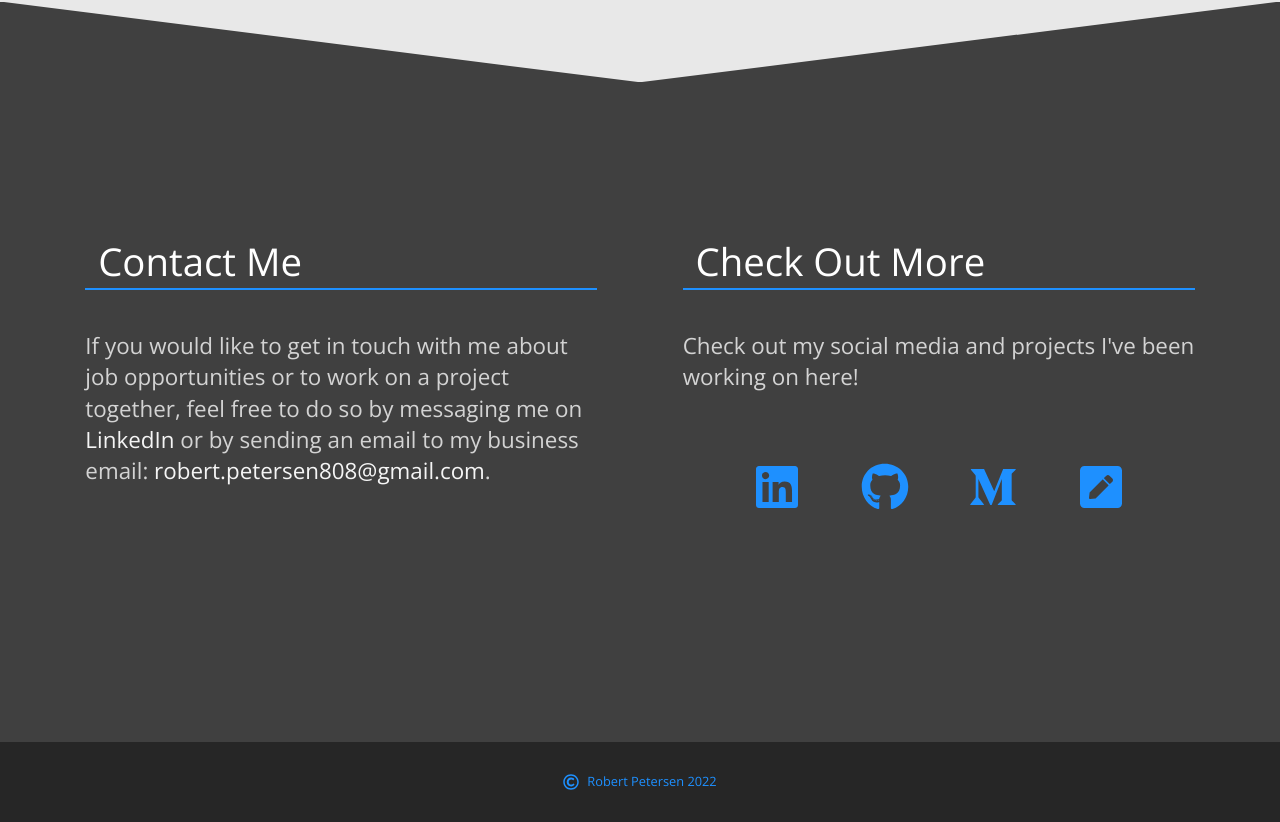
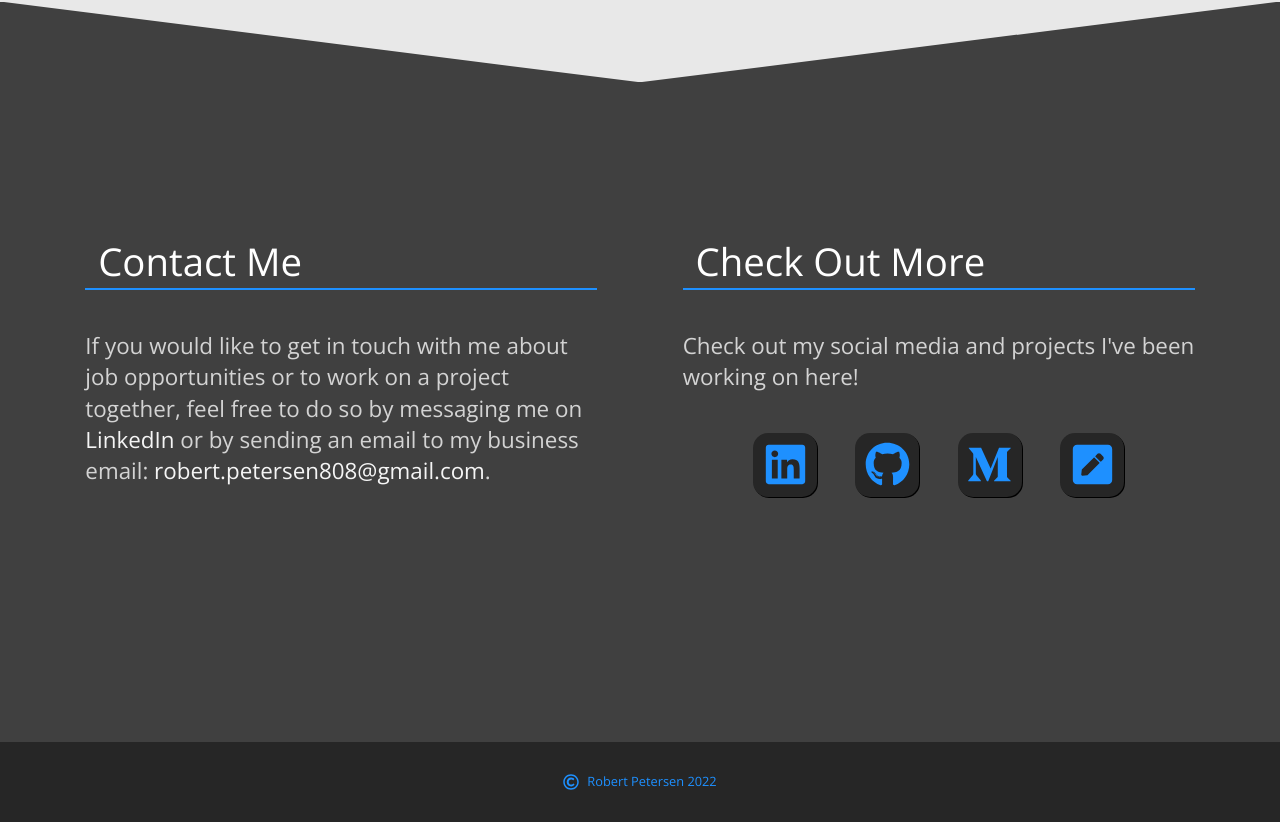
Before and after one commit to robert-petersen/portfolio3, a React (Create React App) app: page / in a window 1280 px wide. Shown: the part 6205-7027 px from the top of the page. Built offline with nearby package versions, Linux system fonts and the light colour scheme.

Commit message:
refactored social links into SocialCard / reworked link and tooltip logic / reworked styles

```diff
--- a/src/components/contact/Contact.js
+++ b/src/components/contact/Contact.js
@@ -1,15 +1,9 @@
-import React, {useState} from "react";
-import { FaLinkedin, FaGithub, FaMediumM, FaPenSquare, FaRegCopyright } from "react-icons/fa";
+import React from "react";
+import { FaRegCopyright } from "react-icons/fa";
+import SocialCard from "./SocialCard";
+import { socialData } from "./socialData";
 
 const Contact = () => {
-  const [hover, setHover] = useState(false);
-  const [social, setSocial] = useState("");
-
-  const onHover = (thisSocial) => {
-    setHover(!hover);
-    setSocial(thisSocial);
-  }
-
   return (
     <section id="contact">
       <div className="contact_content_container">
@@ -23,70 +17,11 @@ const Contact = () => {
           <h1>Check Out More</h1>
           <p>Check out my social media and projects I've been working on here!</p>
           <div className="contact_socials_container">
-            <a
-              className="social_link"
-              href="https://www.linkedin.com/in/robert-petersen808/"
-              target="_blank"
-              rel="noreferrer"
-              onMouseEnter={() => onHover("linkedIn")}
-              onMouseLeave={() => onHover("")}
-            >
-              <FaLinkedin className="icon"/>
-              <span className={
-                  hover === true && social === "linkedIn"
-                  ? "tooltip unhide"
-                  : "tooltip"
-                }>LinkedIn
-              </span>
-            </a>
-            <a
-              className="social_link"
-              href="https://github.com/robert-petersen"
-              target="_blank"
-              rel="noreferrer"
-              onMouseEnter={() => onHover("github")}
-              onMouseLeave={() => onHover("")}
-            >
-              <FaGithub className="icon"/>
-              <span className={
-                  hover === true && social === "github"
-                  ? "tooltip unhide"
-                  : "tooltip"
-                }>GitHub
-              </span>
-            </a>
-            <a
-              className="social_link"
-              href="https://robert-petersen.medium.com/"
-              target="_blank"
-              rel="noreferrer"
-              onMouseEnter={() => onHover("medium")}
-              onMouseLeave={() => onHover("")}
-            >
-              <FaMediumM className="icon"/>
-              <span className={
-                  hover === true && social === "medium"
-                  ? "tooltip unhide"
-                  : "tooltip"
-                }>Medium
-              </span>
-            </a>
-            <a
-              className="social_link"
-              href="https://resume.io/r/FFjx1r7fT"
-              target="_blank"
-              rel="noreferrer"
-              onMouseEnter={() => onHover("resume")}
-              onMouseLeave={() => onHover("")}
-            >
-              <FaPenSquare className="icon"/>
-              <span className={
-                  hover === true && social === "resume"
-                  ? "tooltip unhide"
-                  : "tooltip"
-                }>Resume
-              </span>
-            </a>
+            {
+              socialData.map((socialInfo, index) => {
+                return <SocialCard key={index} socialInfo={socialInfo}/>;
+              })
+            }
           </div>
         </div>
       </div>
--- /dev/null
+++ b/src/components/contact/SocialCard.js
@@ -0,0 +1,29 @@
+import React, { useState } from "react";
+
+const SocialCard = ({socialInfo}) => {
+  const [social, setSocial] = useState("");
+
+  const onHover = (thisSocial) => {
+    setSocial(thisSocial);
+  }
+
+  return(
+    <div className="social_card">
+      <a
+        className="social_link"
+        href={socialInfo.link}
+        target="_blank"
+        rel="noreferrer"
+        onMouseEnter={() => onHover(socialInfo.name)}
+        onMouseLeave={() => onHover("")}
+      >{socialInfo.icon}</a>
+      <h4 className={
+        social === socialInfo.name
+        ? "tooltip unhide"
+        : "tooltip"}
+      >{socialInfo.name}</h4>
+    </div>
+  );
+}
+
+export default SocialCard;
--- a/src/components/contact/_contact.scss
+++ b/src/components/contact/_contact.scss
@@ -9,6 +9,7 @@
 
   .contact_content_container {
     width: 100%;
+    height: calc(90vh - 60px);
     display: flex;
     justify-content: space-evenly;
     align-items: flex-start;
@@ -67,56 +68,14 @@
         width: 100%;
         margin-top: 5vh;
         display: flex;
-        flex-wrap: wrap;
         justify-content: center;
         align-items: center;
-
-        .social_link {
-          position: relative;
-          text-decoration: none;
-          padding: 20px;
-          margin: 10px;
-
-          .icon {
-            font-size: 3rem;
-            color: dodgerblue;
-            transition: 0.3s ease-in-out;
-            margin-bottom: 30px;
-
-            &:hover {
-              color: white;
-              padding-top: 2px;
-              padding-bottom: 2px;
-            }
-          }
-
-          .tooltip {
-            width: 100%;
-            position: absolute;
-            left: 0;
-            bottom: 0;
-            text-align: center;
-            padding: 10px;
-            color: lightgrey;
-            background-color: dodgerblue;
-            font-weight: bold;
-            border-radius: 10px;
-            visibility: hidden;
-            opacity: 0;
-            transition: 0.3s ease-in-out;
-          }
-
-          .unhide {
-            visibility: visible;
-            opacity: 1;
-          }
-        }
       }
     }
   }
 
   .contact_copyright {
-    margin-top: 10vh;
+    // margin-top: 10vh;
     width: 100%;
     height: 10vh;
     background-color: $background_darker;
--- /dev/null
+++ b/src/components/contact/_socialCard.scss
@@ -0,0 +1,47 @@
+.social_card {
+  width: 20%;
+  height: 100%;
+  display: flex;
+  flex-direction: column;
+  justify-content: center;
+  align-items: center;
+
+  .social_link {
+    width: 8vh;
+    height: 8vh;
+    text-decoration: none;
+    color: dodgerblue;
+    background-color: $background_darker;
+    display: flex;
+    justify-content: center;
+    align-items: center;
+    border-radius: 15px;
+    box-shadow: 1px 1px $dark_shadow;
+    font-size: 4.5rem;
+    transition: 0.3s ease-in-out;
+
+    &:hover {
+      color: white;
+      box-shadow: 1px 1px $shadow;
+    }
+  }
+
+  .tooltip {
+    width: 90%;
+    margin-top: 2vh;
+    text-align: center;
+    padding: 10px;
+    color: lightgrey;
+    background-color: dodgerblue;
+    font-weight: bold;
+    border-radius: 10px;
+    visibility: hidden;
+    opacity: .5;
+    transition: 0.3s ease-in-out;
+  }
+
+  .unhide {
+    visibility: visible;
+    opacity: 1;
+  }
+}
--- /dev/null
+++ b/src/components/contact/socialData.js
@@ -0,0 +1,29 @@
+import { FaLinkedin, FaGithub, FaMediumM, FaPenSquare } from "react-icons/fa";
+
+const linkedIcon = <FaLinkedin className="icon"/>;
+const gitIcon = <FaGithub className="icon"/>;
+const medIcon = <FaMediumM className="icon"/>;
+const resIcon = <FaPenSquare className="icon"/>;
+
+export const socialData = [
+  {
+    name:"LinkedIn",
+    icon: linkedIcon,
+    link: "https://www.linkedin.com/in/robert-petersen808/",
+  },
+  {
+    name:"GitHub",
+    icon: gitIcon,
+    link: "https://github.com/robert-petersen",
+  },
+  {
+    name:"Medium",
+    icon: medIcon,
+    link: "https://robert-petersen.medium.com/",
+  },
+  {
+    name:"Resume",
+    icon: resIcon,
+    link: "https://resume.io/r/FFjx1r7fT",
+  },
+]
--- a/src/index.css
+++ b/src/index.css
@@ -839,6 +839,7 @@ body::-webkit-scrollbar-thumb {
 
 #contact .contact_content_container {
   width: 100%;
+  height: calc(90vh - 60px);
   display: -webkit-box;
   display: -ms-flexbox;
   display: flex;
@@ -932,8 +933,6 @@ body::-webkit-scrollbar-thumb {
   display: -webkit-box;
   display: -ms-flexbox;
   display: flex;
-  -ms-flex-wrap: wrap;
-      flex-wrap: wrap;
   -webkit-box-pack: center;
       -ms-flex-pack: center;
           justify-content: center;
@@ -942,51 +941,7 @@ body::-webkit-scrollbar-thumb {
           align-items: center;
 }
 
-#contact .contact_content_container .contact_content .contact_socials_container .social_link {
-  position: relative;
-  text-decoration: none;
-  padding: 20px;
-  margin: 10px;
-}
-
-#contact .contact_content_container .contact_content .contact_socials_container .social_link .icon {
-  font-size: 3rem;
-  color: dodgerblue;
-  -webkit-transition: 0.3s ease-in-out;
-  transition: 0.3s ease-in-out;
-  margin-bottom: 30px;
-}
-
-#contact .contact_content_container .contact_content .contact_socials_container .social_link .icon:hover {
-  color: white;
-  padding-top: 2px;
-  padding-bottom: 2px;
-}
-
-#contact .contact_content_container .contact_content .contact_socials_container .social_link .tooltip {
-  width: 100%;
-  position: absolute;
-  left: 0;
-  bottom: 0;
-  text-align: center;
-  padding: 10px;
-  color: lightgrey;
-  background-color: dodgerblue;
-  font-weight: bold;
-  border-radius: 10px;
-  visibility: hidden;
-  opacity: 0;
-  -webkit-transition: 0.3s ease-in-out;
-  transition: 0.3s ease-in-out;
-}
-
-#contact .contact_content_container .contact_content .contact_socials_container .social_link .unhide {
-  visibility: visible;
-  opacity: 1;
-}
-
 #contact .contact_copyright {
-  margin-top: 10vh;
   width: 100%;
   height: 10vh;
   background-color: #262626;
@@ -1011,4 +966,71 @@ body::-webkit-scrollbar-thumb {
   font-size: 1rem;
   color: dodgerblue;
 }
+
+.social_card {
+  width: 20%;
+  height: 100%;
+  display: -webkit-box;
+  display: -ms-flexbox;
+  display: flex;
+  -webkit-box-orient: vertical;
+  -webkit-box-direction: normal;
+      -ms-flex-direction: column;
+          flex-direction: column;
+  -webkit-box-pack: center;
+      -ms-flex-pack: center;
+          justify-content: center;
+  -webkit-box-align: center;
+      -ms-flex-align: center;
+          align-items: center;
+}
+
+.social_card .social_link {
+  width: 8vh;
+  height: 8vh;
+  text-decoration: none;
+  color: dodgerblue;
+  background-color: #262626;
+  display: -webkit-box;
+  display: -ms-flexbox;
+  display: flex;
+  -webkit-box-pack: center;
+      -ms-flex-pack: center;
+          justify-content: center;
+  -webkit-box-align: center;
+      -ms-flex-align: center;
+          align-items: center;
+  border-radius: 15px;
+  -webkit-box-shadow: 1px 1px black;
+          box-shadow: 1px 1px black;
+  font-size: 4.5rem;
+  -webkit-transition: 0.3s ease-in-out;
+  transition: 0.3s ease-in-out;
+}
+
+.social_card .social_link:hover {
+  color: white;
+  -webkit-box-shadow: 1px 1px lightslategray;
+          box-shadow: 1px 1px lightslategray;
+}
+
+.social_card .tooltip {
+  width: 90%;
+  margin-top: 2vh;
+  text-align: center;
+  padding: 10px;
+  color: lightgrey;
+  background-color: dodgerblue;
+  font-weight: bold;
+  border-radius: 10px;
+  visibility: hidden;
+  opacity: .5;
+  -webkit-transition: 0.3s ease-in-out;
+  transition: 0.3s ease-in-out;
+}
+
+.social_card .unhide {
+  visibility: visible;
+  opacity: 1;
+}
 /*# sourceMappingURL=index.css.map */
--- a/src/index.scss
+++ b/src/index.scss
@@ -92,6 +92,7 @@ $border_blue: dodgerblue;
 $border_darker: #262626;
 $border_dark: #404040;
 $shadow: lightslategray;
+$dark_shadow: black;
 
 // Text Colors
 $title_dark: #262626;
@@ -122,3 +123,4 @@ $large_desktop: 1950px;
 @import "./components/projects/projects";
 @import "./components/projects/projectCard";
 @import "./components/contact/contact";
+@import "./components/contact/socialCard";
```
Also changed, not shown: 1 other file (tests, documents, lock files or other folders).
